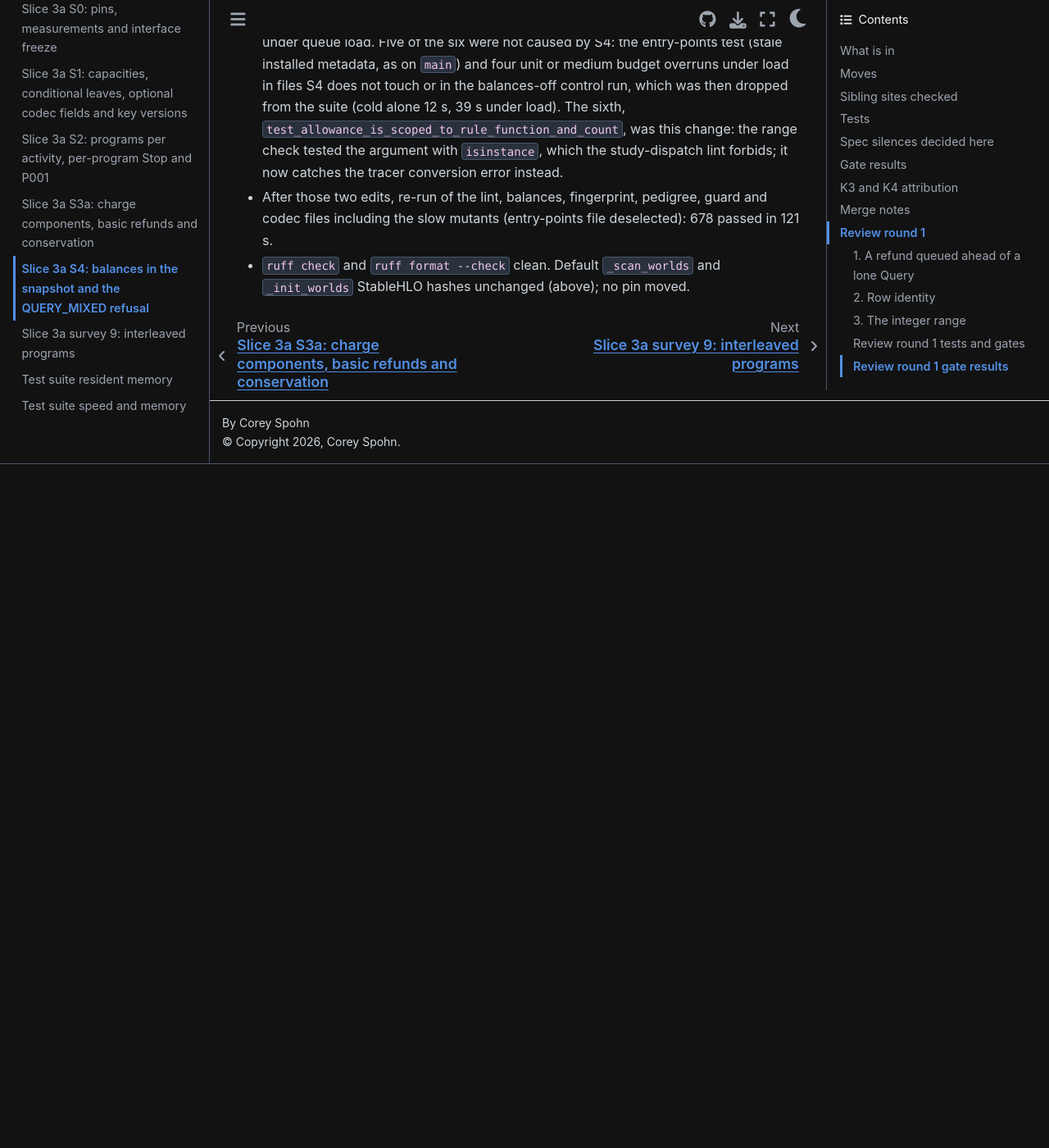
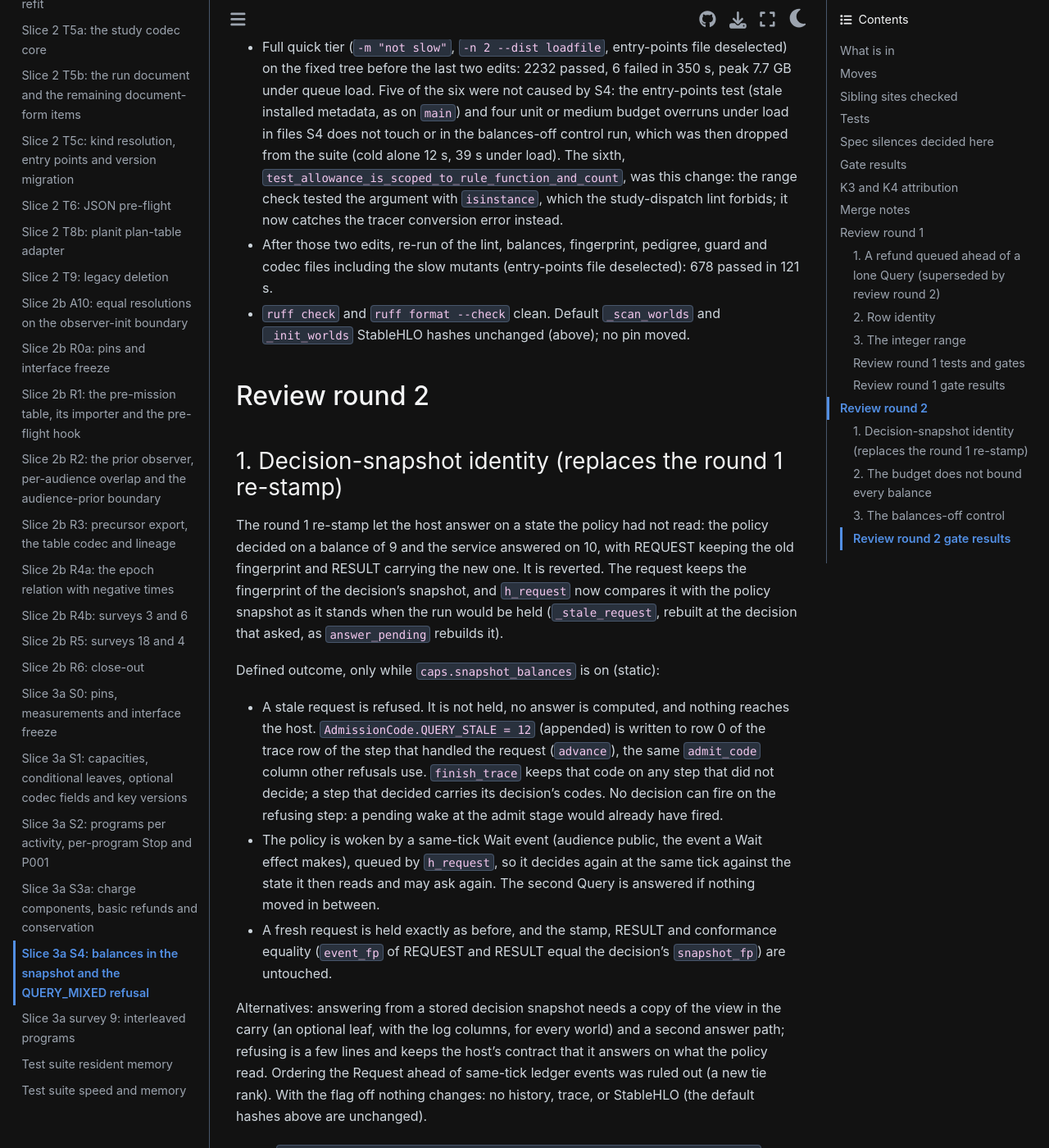
Before and after one commit to CoreySpohn/spaceodyssey, a Sphinx documentation site: the page built from docs/changes/slice-3a-s4.md, in a window 1280 px wide and 1400 px high, scrolled down 7674 px. Shown: the whole window at 82% size. Built offline with Sphinx 7.4.7 and the Sphinx Book theme 1.1.4, drawn with Linux system fonts in a browser that asks for light colours; pages that are not in the unit, such as notebooks, are missing from menus; before the commit the page ends 8240 px from its top, so only the background shows below that; some of the changed text lies outside the part shown.

Commit message:
docs(changes): record S4 review round 2

```diff
--- a/docs/changes/slice-3a-s4.md
+++ b/docs/changes/slice-3a-s4.md
@@ -168,7 +168,7 @@ Three findings, all accepted. The default scan and init StableHLO are unchanged
 1,292,736 bytes; `_init_worlds` `09226cf96404994bdcd4034eb93ca3487b9bd792d502d5dd55d31251afb99f71`),
 and no pin moved.
 
-### 1. A refund queued ahead of a lone Query
+### 1. A refund queued ahead of a lone Query (superseded by review round 2)
 
 A Cancel queued by an earlier decision returns balance when it runs at its tick, which can be
 ahead of the request a later decision queues at the same tick. The request carried the
@@ -176,7 +176,7 @@ fingerprint of the decision's snapshot, so `answer_pending` rebuilt a view with
 balance and raised "the snapshot changed between the request and its answer" on both executors.
 The repro is the script Observe and Wait, Wait and Cancel, Query, Stop on the toy study.
 
-Choice: `h_request`, the handler that holds the run for the host, now stamps the request again
+Choice (replaced in round 2; kept as the record of what was tried): `h_request`, the handler that holds the run for the host, stamped the request again
 with the fingerprint of the policy snapshot as it stands when the run is held, at the
 decision that asked. It does so only while `caps.snapshot_balances` is on (a static branch), so
 the default program is untouched. Why this one:
@@ -246,3 +246,72 @@ study, 1 range mutant. The `Snapshot` shims in `test_snapshot_fingerprint.py` an
   files including the slow mutants (entry-points file deselected): 678 passed in 121 s.
 - `ruff check` and `ruff format --check` clean. Default `_scan_worlds` and `_init_worlds`
   StableHLO hashes unchanged (above); no pin moved.
+
+## Review round 2
+
+### 1. Decision-snapshot identity (replaces the round 1 re-stamp)
+
+The round 1 re-stamp let the host answer on a state the policy had not read: the policy
+decided on a balance of 9 and the service answered on 10, with REQUEST keeping the old
+fingerprint and RESULT carrying the new one. It is reverted. The request keeps the fingerprint
+of the decision's snapshot, and `h_request` now compares it with the policy snapshot as it
+stands when the run would be held (`_stale_request`, rebuilt at the decision that asked, as
+`answer_pending` rebuilds it).
+
+Defined outcome, only while `caps.snapshot_balances` is on (static):
+
+- A stale request is refused. It is not held, no answer is computed, and nothing reaches the
+  host. `AdmissionCode.QUERY_STALE = 12` (appended) is written to row 0 of the trace row of the
+  step that handled the request (`advance`), the same `admit_code` column other refusals use.
+  `finish_trace` keeps that code on any step that did not decide; a step that decided carries
+  its decision's codes. No decision can fire on the refusing step: a pending wake at the admit
+  stage would already have fired.
+- The policy is woken by a same-tick Wait event (audience public, the event a Wait effect
+  makes), queued by `h_request`, so it decides again at the same tick against the state it then
+  reads and may ask again. The second Query is answered if nothing moved in between.
+- A fresh request is held exactly as before, and the stamp, RESULT and conformance equality
+  (`event_fp` of REQUEST and RESULT equal the decision's `snapshot_fp`) are untouched.
+
+Alternatives: answering from a stored decision snapshot needs a copy of the view in the carry
+(an optional leaf, with the log columns, for every world) and a second answer path; refusing
+is a few lines and keeps the host's contract that it answers on what the policy read.
+Ordering the Request ahead of same-tick ledger events was ruled out (a new tie rank). With
+the flag off nothing changes: no history, trace, or StableHLO (the default hashes above are
+unchanged).
+
+Tests: `test_a_query_made_stale_by_a_queued_refund_is_refused_and_asked_again` runs the
+refund script on both executors (one `QUERY_STALE` row, one request reaches the host and it
+names the second decision's fingerprint, histories equal; medium). The control with balances
+off, on both executors, answers both Queries and refuses none
+(`test_with_balances_off_the_same_refund_study_answers_both_queries`, slow: two more compiles,
+12 s cold alone, 39 s under load, over the medium budget). The lone Query with nothing in
+between is the existing hosted test. Eager checks of `h_request`: a request on a moved balance
+is not held and queues one wake; a fresh one is held with none; an off study holds. Mutants:
+staleness never found (answers anyway) and always found both fail those checks.
+
+Spec-silent decision 9: the stale refusal outcome above, including its code number, where it
+is recorded and how the policy wakes.
+
+### 2. The budget does not bound every balance
+
+Negative channel costs act as credits. Choice: refuse them, because nothing else in the code
+treats a negative cost as supported and the bound by budget stays one line. With balances on,
+`Study.__check_init__` now also requires every channel `cost` and `charge` to be finite and not
+negative, besides the budget bound; a traced table is not judged. Tests: the zero-budget study
+with cost and charge of -1e20, -2e20 and NaN is refused; a mutant that skips the sign check
+fails the test.
+
+### 3. The balances-off control
+
+Restored on both executors (item 1, slow tier).
+
+### Review round 2 gate results
+
+See the section below.
+
+- Full suite including the slow tier (`-n 2 --dist loadfile`, both entry-points files
+  deselected as stale installed metadata): 3790 passed in 2445 s, peak 4.3 GB, no budget
+  violations.
+- `ruff check` and `ruff format --check` clean. Default `_scan_worlds` and `_init_worlds`
+  StableHLO hashes unchanged (sha256 `a67917728c...` and `09226cf964...`, byte counts 1,292,736
+  and 70,941); no pin moved.
```
